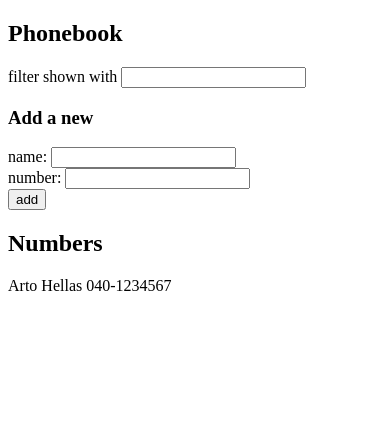
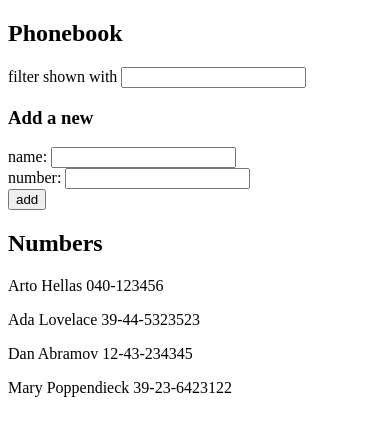
Before and after one commit to FuaadNew/react-phonebook, a React (Vite) app: page / in a window 390 px wide. Shown: the top 436 px of the page. Built offline with nearby package versions, Linux system fonts and the light colour scheme; data requests are answered from the project's data file.

Commit message:
feat: implement data fetching from json-server
- Add axios for fetching initial phonebook data
- Set up useEffect hook to load data on component mount
- Initialize persons state as empty array
- Connect frontend to json-server on port 3001

```diff
--- a/db.json
+++ b/db.json
@@ -0,0 +1,24 @@
+{
+    "persons":[
+      {
+        "name": "Arto Hellas",
+        "number": "040-123456",
+        "id": "1"
+      },
+      {
+        "name": "Ada Lovelace",
+        "number": "39-44-5323523",
+        "id": "2"
+      },
+      {
+        "name": "Dan Abramov",
+        "number": "12-43-234345",
+        "id": "3"
+      },
+      {
+        "name": "Mary Poppendieck",
+        "number": "39-23-6423122",
+        "id": "4"
+      }
+    ]
+  }
--- a/src/App.jsx
+++ b/src/App.jsx
@@ -1,4 +1,6 @@
-import { useState } from 'react'
+import { useState, useEffect} from 'react'
+import axios from 'axios'
+
 
 
 const Persons = ({persons, newFilter}) =>{
@@ -99,13 +101,17 @@
 
 
 const App = () => {
+  useEffect(()=>{
+    axios.get('http://localhost:3001/persons').then(response => {
+      setPersons(response.data)
+     })
+
+  },[])
 
 
-  const [persons, setPersons] = useState([
-    { name: 'Arto Hellas',
-      number: '040-1234567'
-     }
-  ])
+
+
+  const [persons, setPersons] = useState([])
   const [newName, setNewName] = useState('')
   const [newNumber, setNewNumber] = useState('')
   const [newFilter, setNewFilter] = useState('')
```
